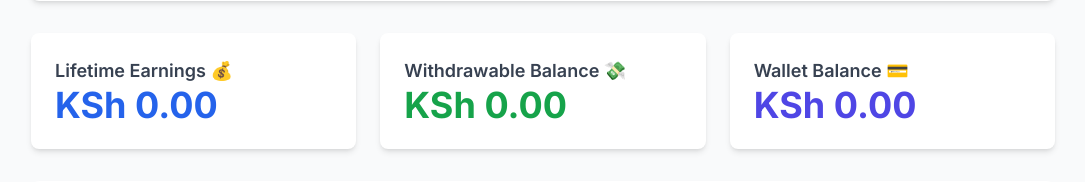
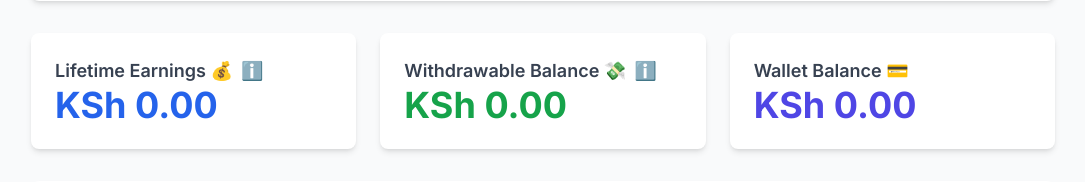
Before and after one commit to paulphysics/humanizeyouressay, a Flask app: template templates/referrals.html in a window 1280 px wide. Shown: the part 419-601 px from the top of the page, without its empty margins (97-1182 px from the left). Run offline with Flask 3, Linux system fonts and the light colour scheme; the template is opened without the code that fills it, so the values that code supplies are empty; parts of the project's set-up code (start-up, migrations or seed data) failed here and were passed over; some libraries are stand-ins or nearby versions.

Commit message:
Update referrals.html

```diff
--- a/templates/referrals.html
+++ b/templates/referrals.html
@@ -41,6 +41,8 @@
             <div class="bg-white p-6 rounded-lg shadow-md relative group">
                 <h3 class="text-lg font-semibold text-gray-700 flex items-center">
                     Lifetime Earnings 💰
+                    <span class="ml-2 cursor-pointer text-gray-400"
+                          title="All referral commissions and signup bonuses earned since you joined. Not all may be withdrawable.">ℹ️</span>
                 </h3>
                 <p class="text-4xl font-bold text-blue-600">
                     KSh {{ "%.2f"|format(lifetime_earnings) }}
@@ -51,6 +53,8 @@
             <div class="bg-white p-6 rounded-lg shadow-md relative group">
                 <h3 class="text-lg font-semibold text-gray-700 flex items-center">
                     Withdrawable Balance 💸
+                    <span class="ml-2 cursor-pointer text-gray-400"
+                          title="Only referral commissions available for withdrawal.">ℹ️</span>
                 </h3>
                 <p class="text-4xl font-bold text-green-600">
                     KSh {{ "%.2f"|format(withdrawable_balance) }}
```
